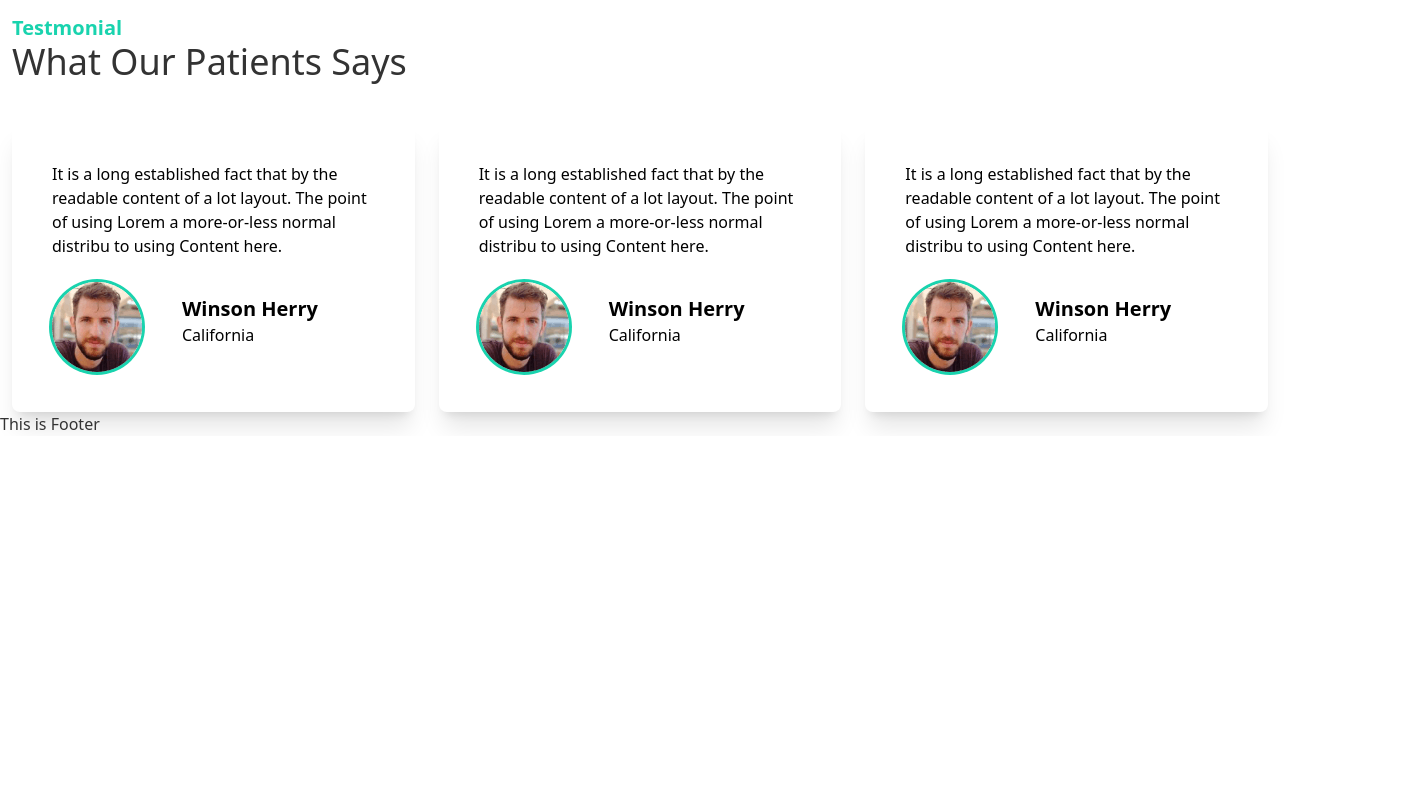
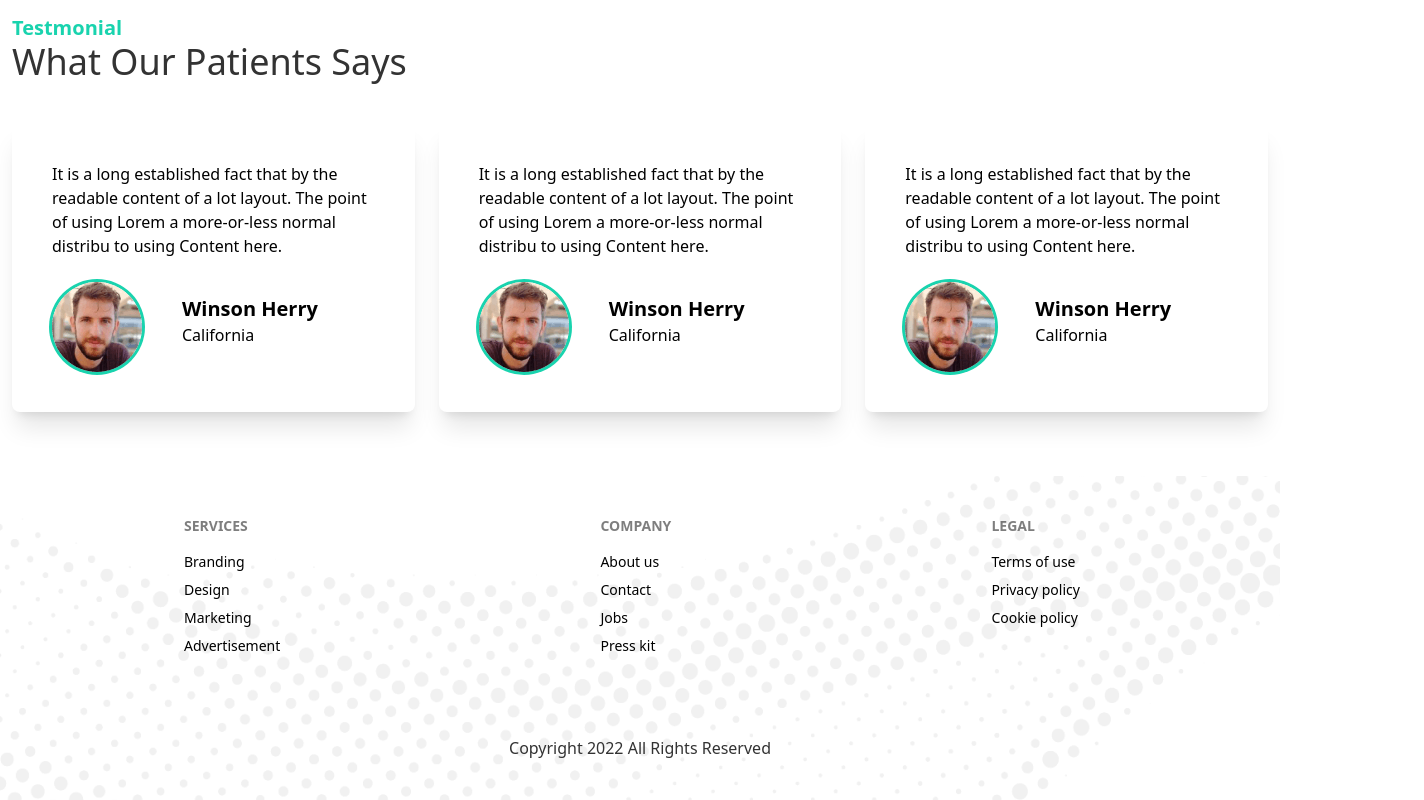
Before and after one commit to NoobCoder-404/doctor-portal-client, a React (Create React App) app: page / in a window 1280 px wide. Shown: the part 3149-3949 px from the top of the page, 1424 px wide, since content can reach past the window. Before the commit the page ends 3585 px from the top, so only its background shows below. Built offline with nearby package versions, Linux system fonts and the light colour scheme.

Commit message:
footer added

```diff
--- a/src/Pages/Shared/Footer/Footer.js
+++ b/src/Pages/Shared/Footer/Footer.js
@@ -1,7 +1,41 @@
 import React from 'react';
-
+import footerImg from '../../../Assets/images/footer.png';
 const Footer = () => {
-  return <div>This is Footer</div>;
+  return (
+    <div
+      className="mt-16"
+      style={{
+        background: `url(${footerImg})`,
+        backgroundSize: 'auto',
+        backgroundPosition: 'center'
+      }}>
+      <footer className="footer p-10  text-black lg:mx-36">
+        <div>
+          <span className="footer-title">Services</span>
+          <a className="link link-hover">Branding</a>
+          <a className="link link-hover">Design</a>
+          <a className="link link-hover">Marketing</a>
+          <a className="link link-hover">Advertisement</a>
+        </div>
+        <div>
+          <span className="footer-title">Company</span>
+          <a className="link link-hover">About us</a>
+          <a className="link link-hover">Contact</a>
+          <a className="link link-hover">Jobs</a>
+          <a className="link link-hover">Press kit</a>
+        </div>
+        <div>
+          <span className="footer-title">Legal</span>
+          <a className="link link-hover">Terms of use</a>
+          <a className="link link-hover">Privacy policy</a>
+          <a className="link link-hover">Cookie policy</a>
+        </div>
+      </footer>
+      <div className="pt-10 text-center pb-10">
+        <p>Copyright 2022 All Rights Reserved</p>
+      </div>
+    </div>
+  );
 };
 
 export default Footer;
```
